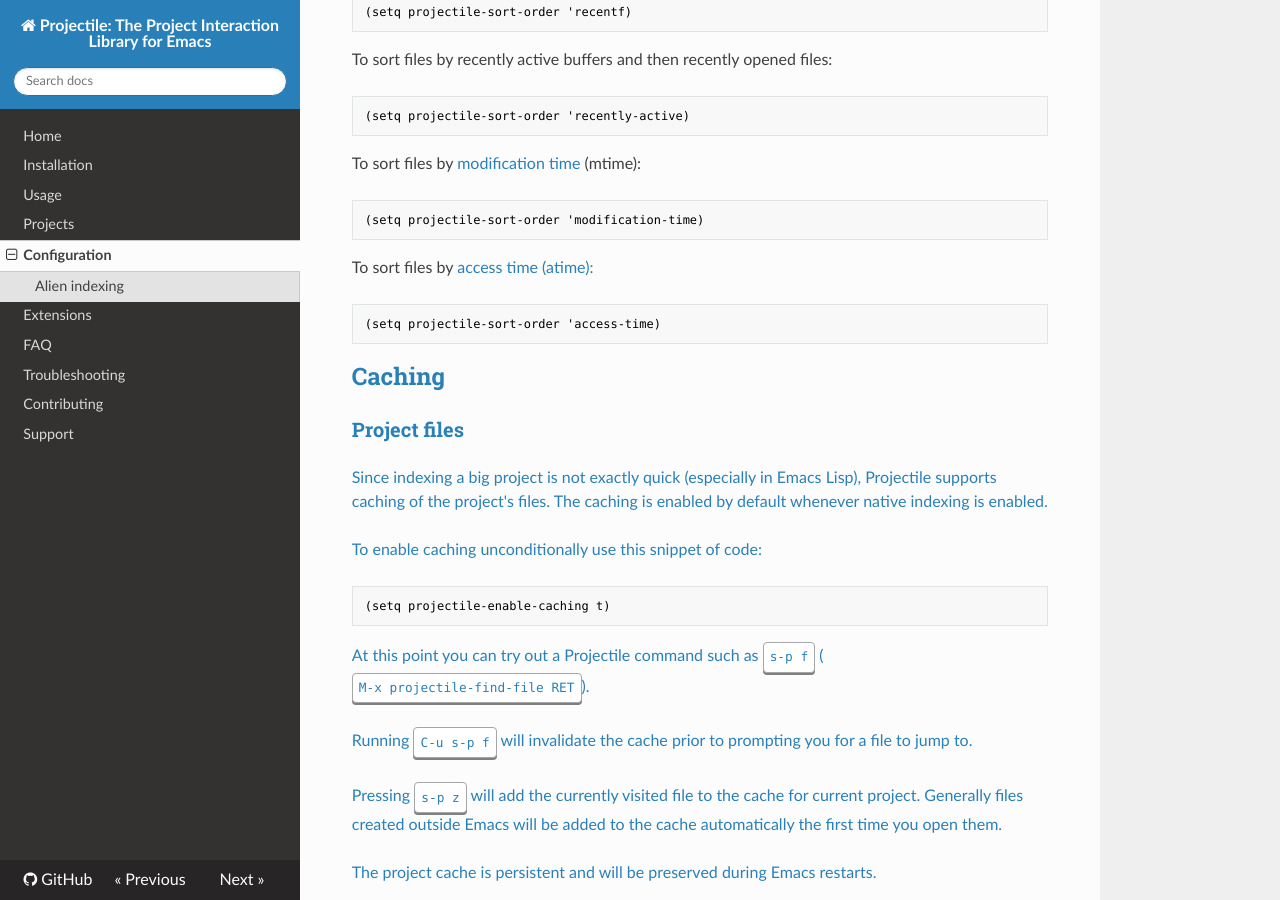
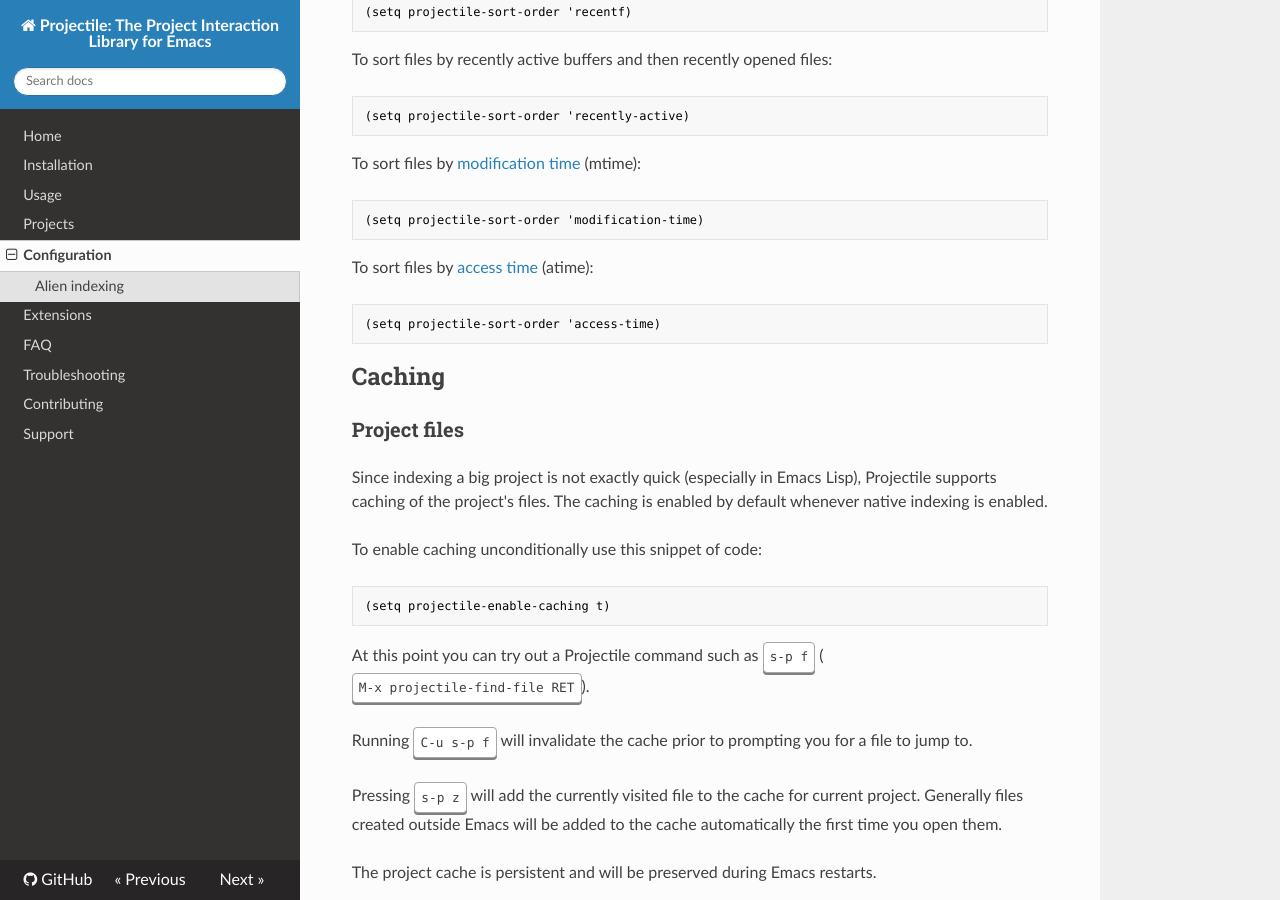
Before and after one commit to bbatsov/projectile, an MkDocs documentation site: the page built from doc/configuration.md, in a window 1280 px wide and 900 px high, scrolled down 2198 px. Built offline with MkDocs 1.6.1, drawn with Linux system fonts in a browser that asks for light colours; nearby versions of some CDN libraries; old or Windows-style settings are respelled for this version of MkDocs.

Commit message:
[Fix #1395] Fix typo in documentation.

````diff
--- a/doc/configuration.md
+++ b/doc/configuration.md
@@ -118,7 +118,7 @@
 (setq projectile-sort-order 'modification-time)
 ```
 
-To sort files by <a href="https://en.wikipedia.org/wiki/MAC_times#Access_time_(atime)">access time<a/> (atime):
+To sort files by <a href="https://en.wikipedia.org/wiki/MAC_times#Access_time_(atime)">access time</a> (atime):
 
 ```el
 (setq projectile-sort-order 'access-time)
````
